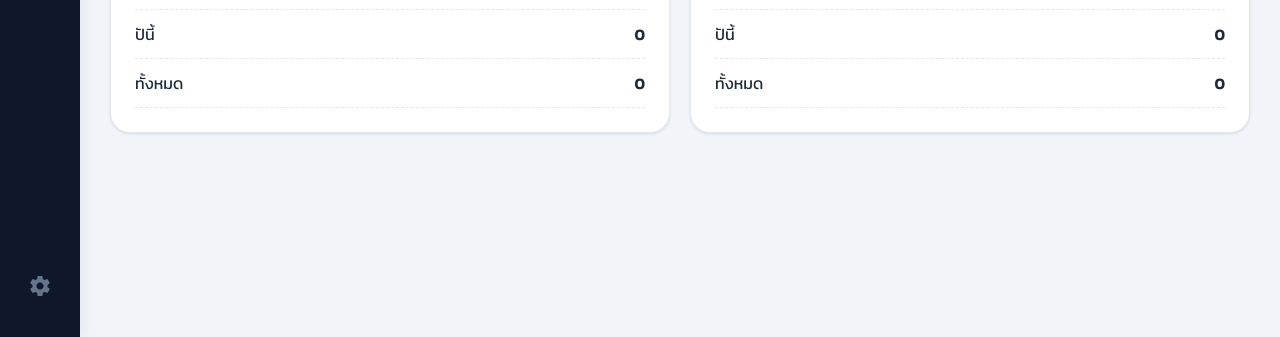
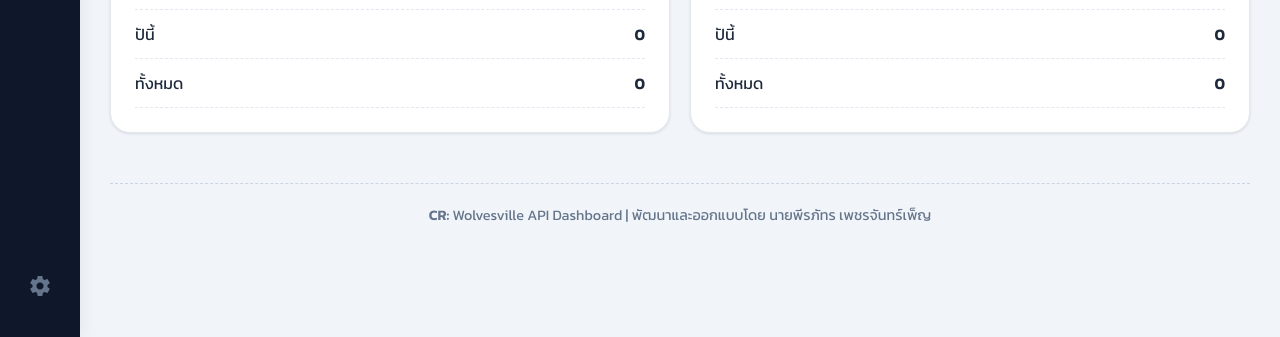
Before and after one commit to pingggch/wolvesville-api-web-page, a website: page index.html in a window 1280 px wide. Shown: the part 463-800 px from the top of the page. Drawn offline with nearby package versions, Linux system fonts and the light colour scheme; no server answers.

Commit message:
Update index.html

```diff
--- a/index.html
+++ b/index.html
@@ -229,6 +229,11 @@
                     <p id="api-locale-status" style="margin-top: 15px; font-weight: bold; color: var(--success); display: none;">✅ บันทึกภาษาเรียบร้อยแล้ว! (กำลังรีเฟรชข้อมูล...)</p>
                 </div>
             </section>
+
+            <!-- ส่วน Credit (CR) ท้ายเว็บ -->
+            <footer style="margin-top: 50px; padding: 20px 10px 0 10px; text-align: center; font-size: 0.9rem; color: #64748b; border-top: 1px dashed #cbd5e1; width: 100%;">
+                <strong>CR:</strong> Wolvesville API Dashboard | พัฒนาและออกแบบโดย นายพีรภัทร เพชรจันทร์เพ็ญ
+            </footer>
         </div>
     </div>
 
```
